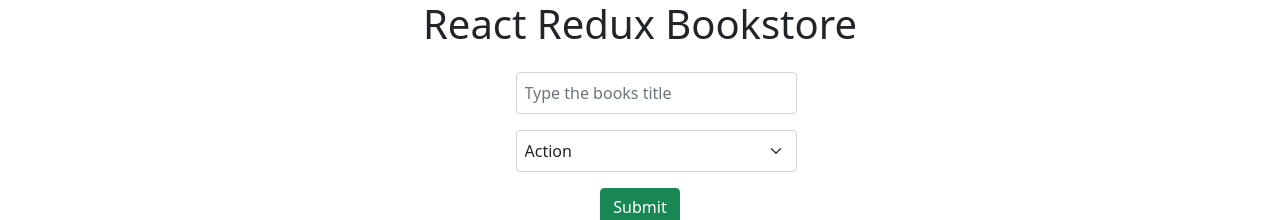
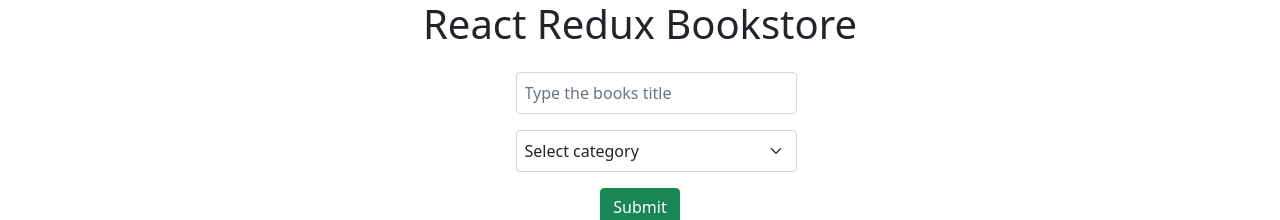
Before and after one commit to karmaester/react-redux-bookstore, a React (Create React App) app: page / in a window 1280 px wide. Shown: the top 220 px of the page. Built offline with nearby package versions, Linux system fonts and the light colour scheme.

Commit message:
Add onSubmit to form

```diff
--- a/src/containers/BookForm.js
+++ b/src/containers/BookForm.js
@@ -1,7 +1,8 @@
 /* eslint-disable react/no-array-index-key */
-import React from 'react';
+import React, { useState } from 'react';
 
 const cat = [
+  'Select category',
   'Action',
   'Biography',
   'History',
@@ -11,16 +12,39 @@ const cat = [
   'Sci-Fi',
 ];
 
-const BookForm = () => (
+const BookForm = () => {
+  const [title, setTitle] = useState('');
+  const [category, setCategory] = useState('');
+
+  const onSubmit = (e) => {
+    e.preventDefault();
+
+    if (!title) {
+      alert('please add a title');
+      return;
+    }
+
+    if (!category) {
+      alert('please add a category');
+      return;
+    }
+
+    console.log(title, category);
+
+    setTitle('');
+    setCategory('');
+  };
+
+  return (
     <div className="container d-flex justify-content-center">
-    <form>
+      <form onSubmit={onSubmit}>
         <div className="form-group align-self-center">
-        <input type="text" className="form-control p-2 m-3" placeholder="Type the books title" />
+          <input type="text" className="form-control p-2 m-3" value={title} onChange={(e) => setTitle(e.target.value)} placeholder="Type the books title" />
         </div>
         <div className="form-group align-self-center">
-        <select className="form-select p-2 m-3" aria-label="Default select example">
+          <select className="form-select p-2 m-3" value={category} onChange={(e) => setCategory(e.target.value)} aria-label="Default select example">
             {cat.map((x, i) => (
-            <option value={i} key={i}>
+              <option value={x} key={i}>
                 {x}
               </option>
             ))}
@@ -32,5 +56,6 @@ const BookForm = () => (
       </form>
     </div>
   );
+};
 
 export default BookForm;
```
Lines whose indentation alone changed are shown as unchanged.
